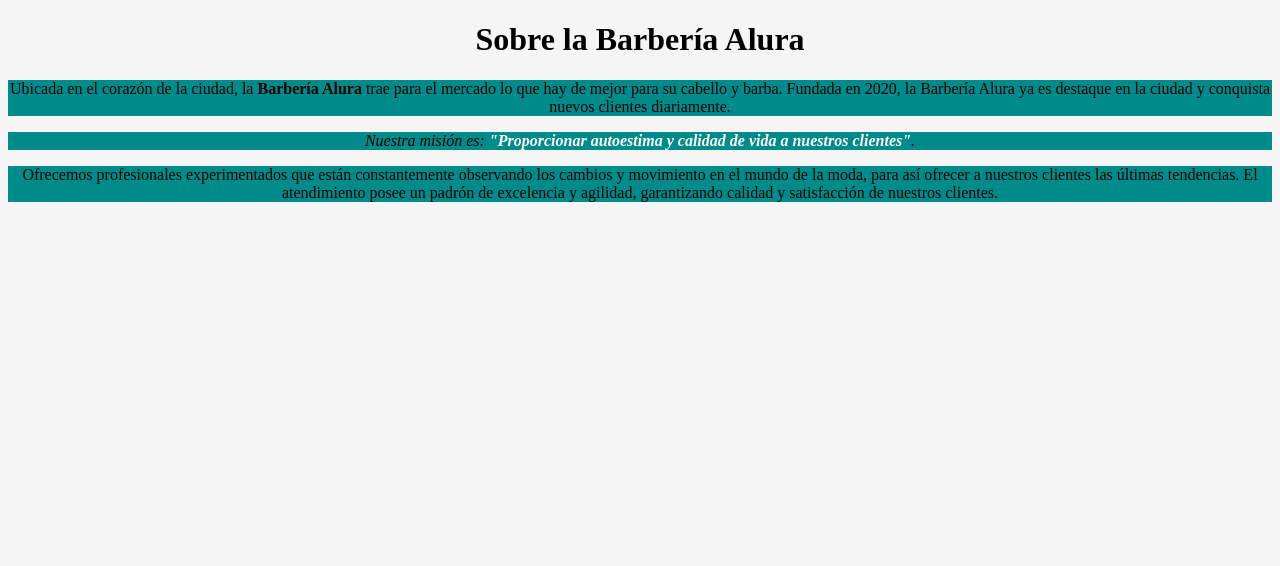
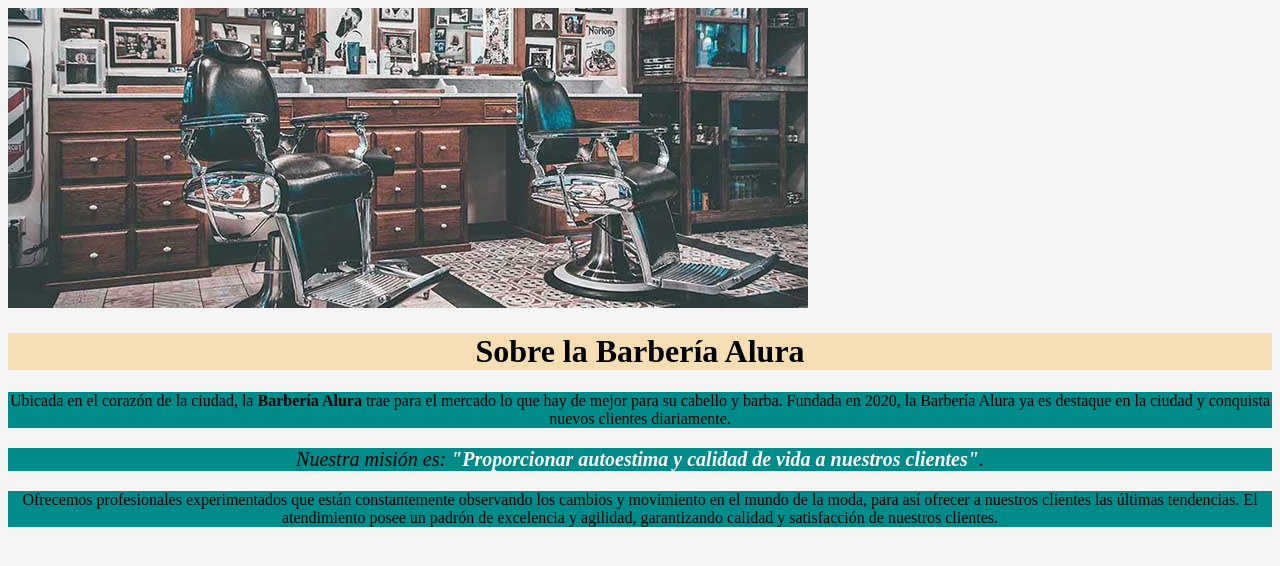
Before and after one commit to DavidR9830/ComienzoCSS, a plain HTML site: page index.html in a window 1280 px wide. Drawn offline with Linux system fonts and the light colour scheme.

Commit message:
Añadir imagen

```diff
--- a/index.html
+++ b/index.html
@@ -10,12 +10,12 @@
     </head>
 
     <body>
-
-        <h1 style = "text-align: center;">Sobre la Barbería Alura</h1>
+        <img src="banner/banner.jpg">
+        <h1>Sobre la Barbería Alura</h1>
 
         <p>Ubicada en el corazón de la ciudad, la <strong>Barbería Alura</strong> trae para el mercado lo que hay de mejor para su cabello y barba. Fundada en 2020, la Barbería Alura ya es destaque en la ciudad y conquista nuevos clientes diariamente.</p>
 
-        <p><em>Nuestra misión es: <strong>"Proporcionar autoestima y calidad de vida a nuestros clientes"</strong>.</em></p>
+        <p id = "mission"><em>Nuestra misión es: <strong>"Proporcionar autoestima y calidad de vida a nuestros clientes"</strong>.</em></p>
 
         <p >Ofrecemos profesionales experimentados que están constantemente observando los cambios y movimiento en el mundo de la moda, para así ofrecer a nuestros clientes las últimas tendencias. El atendimiento posee un padrón de excelencia y agilidad, garantizando calidad y satisfacción de nuestros clientes.</p>
 
--- a/style.css
+++ b/style.css
@@ -1,14 +1,20 @@
 body {
     background: whitesmoke;
 }
-
+h1 {
+    text-align: center;
+    background: wheat;
+}
 p {
     text-align:center;
     background:darkcyan;
 }
 
 
-
 em strong {
     color: white;
 }
+
+#mission {
+    font-size: 20px;
+}
```
Also changed, not shown: banner/banner.jpg (added).
